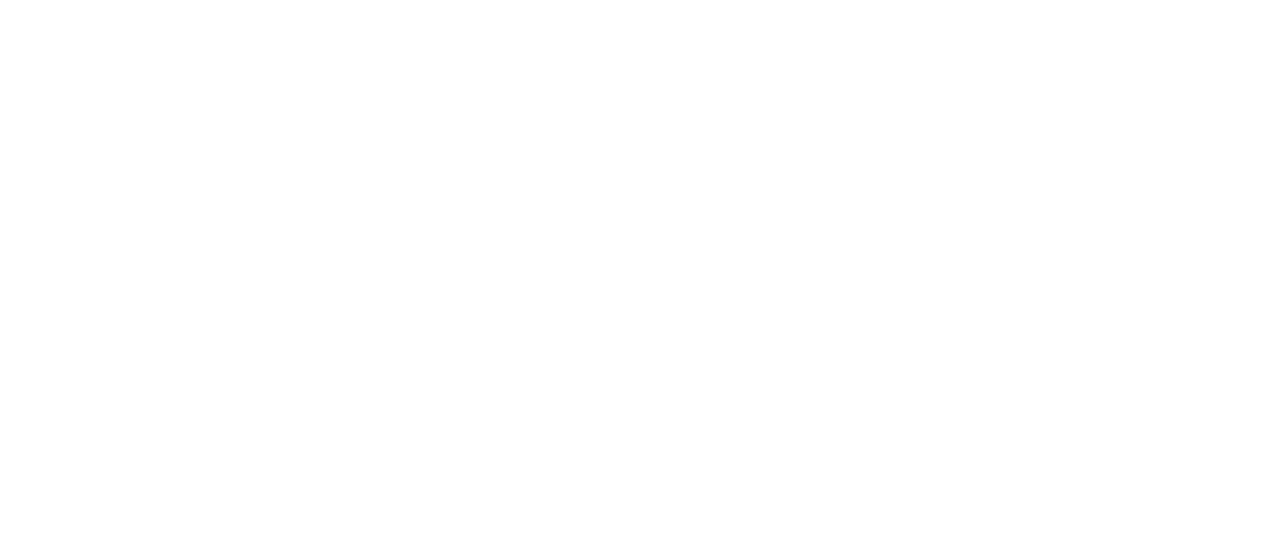
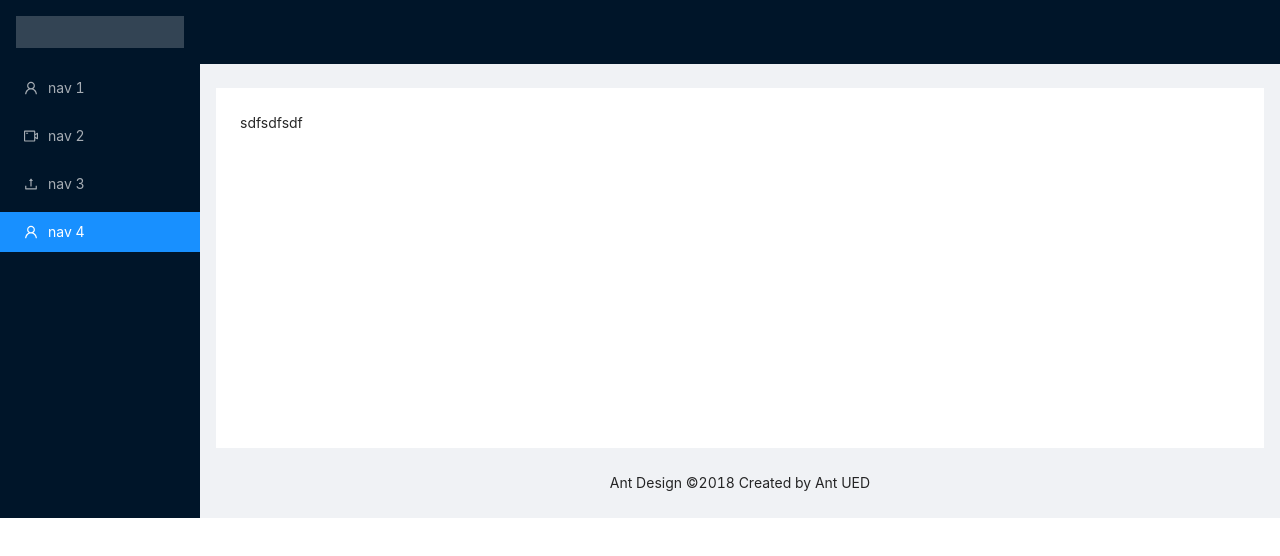
Before and after one commit to IhorBohdanov/react-crud-app, a React (Create React App) app: page /about in a window 1280 px wide. Shown: the top 556 px of the page. Built offline with nearby package versions, Linux system fonts and the light colour scheme.

Commit message:
layout and router added

```diff
--- a/package.json
+++ b/package.json
@@ -9,6 +9,7 @@
     "antd": "^4.16.5",
     "react": "^17.0.2",
     "react-dom": "^17.0.2",
+    "react-router-dom": "^5.2.0",
     "react-scripts": "4.0.3",
     "sass": "^1.35.1",
     "sass-loader": "^12.1.0",
--- /dev/null
+++ b/src/About.js
@@ -0,0 +1,7 @@
+function About() {
+    return (
+        'sdfsdfsdf'
+    )
+}
+
+export default About;
--- a/src/App.js
+++ b/src/App.js
@@ -1,6 +1,54 @@
+import { Layout, Menu } from 'antd';
+import { UploadOutlined, UserOutlined, VideoCameraOutlined } from '@ant-design/icons';
+import About from './About';
+import { BrowserRouter as Router, Route, Switch , Link} from 'react-router-dom';
+
+const { Header, Content, Footer, Sider } = Layout;
+
+
+
 function App() {
   return (
     <div className="App">
+      <Layout>
+        <Router>
+          <Sider>
+            <div className="logo" />
+            <Menu theme="dark" mode="inline" defaultSelectedKeys={['4']}>
+              <Menu.Item key="1" icon={<UserOutlined />}>
+                <Link to="/about">
+                nav 1
+                </Link>
+
+              </Menu.Item>
+              <Menu.Item key="2" icon={<VideoCameraOutlined />}>
+                nav 2
+              </Menu.Item>
+              <Menu.Item key="3" icon={<UploadOutlined />}>
+                nav 3
+              </Menu.Item>
+              <Menu.Item key="4" icon={<UserOutlined />}>
+                nav 4
+              </Menu.Item>
+            </Menu>
+          </Sider>
+          <Layout>
+            <Header className="site-layout-sub-header-background" style={{ padding: 0 }} />
+            <Content style={{ margin: '24px 16px 0' }}>
+              <div className="site-layout-background" style={{ padding: 24, minHeight: 360 }}>
+
+                  <Switch>
+                    <Route path="/about">
+                      <About />
+                    </Route>
+                  </Switch>
+
+              </div>
+            </Content>
+            <Footer style={{ textAlign: 'center' }}>Ant Design ©2018 Created by Ant UED</Footer>
+          </Layout>
+        </Router>
+      </Layout>
     </div>
   );
 }
--- a/src/index.scss
+++ b/src/index.scss
@@ -1,13 +1,13 @@
-body {
-  margin: 0;
-  font-family: -apple-system, BlinkMacSystemFont, 'Segoe UI', 'Roboto', 'Oxygen',
-    'Ubuntu', 'Cantarell', 'Fira Sans', 'Droid Sans', 'Helvetica Neue',
-    sans-serif;
-  -webkit-font-smoothing: antialiased;
-  -moz-osx-font-smoothing: grayscale;
+.logo {
+  height: 32px;
+  margin: 16px;
+  background: rgba(255, 255, 255, 0.2);
 }
 
-code {
-  font-family: source-code-pro, Menlo, Monaco, Consolas, 'Courier New',
-    monospace;
+.site-layout-sub-header-background {
+  background: #fff;
 }
+
+.site-layout-background {
+  background: #fff;
+}
```
Also changed, not shown: 1 other file (tests, documents, lock files or other folders).
